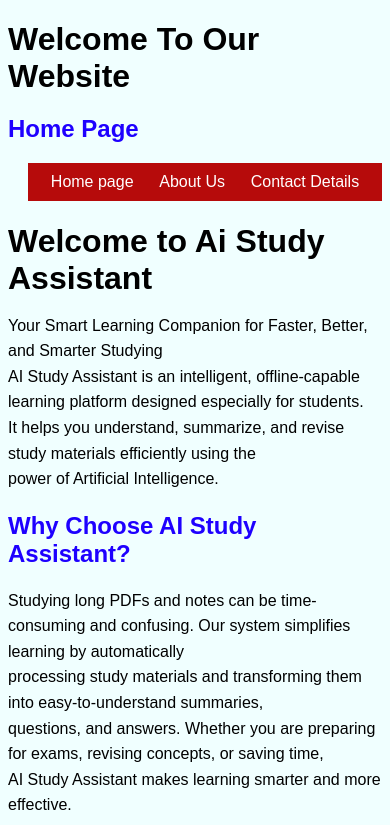
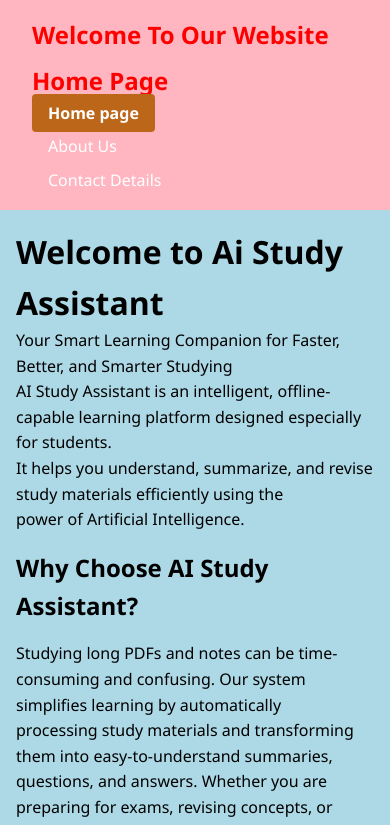
Before and after one commit to anjimodi29/my-html-project, a plain HTML site: page home.html in a window 390 px wide. Shown: the top 825 px of the page. Drawn offline with Linux system fonts and the light colour scheme; files that its build step writes are made by us from their sources; files whose address does not match are found by name.

Commit message:
Add files via upload

```diff
--- a/style.css
+++ b/style.css
@@ -1,101 +1,115 @@
-body {
-    font-family: Arial, Helvetica, sans-serif;
-    background-color:azure;
-    color: black;
-    margin: 3;
-    padding: 2;
-}
-.container {
-     margin: 20px;
-     padding: 15px;
-      border: 2px solid red;
-      background-color:brown;  }
 
-h1 {
-  font-size: 2em;
-  color: black;
-  margin-bottom: 10px;
+* {
+  margin: 0;
+  padding: 0;
+  box-sizing: border-box;
 }
 
-h2 {
-  font-size: 1.5em;
-  color: rgb(30, 0, 255);
+body {
+  font-family: "Segoe UI", Arial, sans-serif;
+  line-height: 1.6;
+  background-color: lightblue;
+  color:black;
+  display: flex;
+  flex-direction: column;
+  min-height: 100vh;
 }
 
 
-p {
-  line-height: 1.6;          /
-
+header {
+  background:lightpink;
+  color:red;
+  padding: 1rem 2rem;
 }
 
-ul {
-  list-style-type: circle ;
-  margin-left: 20px;
+header h1 {
+  margin-bottom: 0.5rem;
+  font-size: 1.8rem;
 }
 
-.debug {
-  border: 1px dashed red;
-  background-color: yellowgreen;
-}
-/* Reusable card style */
-.card {
-  padding: 20px;
-  margin: 10px;
-  border: 1px solid black;
-  background-color: brown;
+nav ul {
+  list-style: none;
+  display: flex;
+  gap: 1.5rem;
 }
 
-.spacing {
-  margin: 10px;
-  padding: 10px;
-}
-nav ul {
-  display: flex; /*enables flexbox layout  for navigation links*/
-}
-.card-container {
-  display: flex; /* enables flexbox layout for cards*/
-}
-.skills {
-  display: flex; /*enables flexbox layout for skills list */
-}
-nav ul {
-  flex-direction: row; /*aligns nav links horizontally*/
-  justify-content: space-around; /*spreads links evenly across the bar*/
-  align-items: center; /*vertically centres nav items*/
-}
-.card-container {
-   flex-direction: row; /* Aligns cards in a row */
-   justify-content: center; /* Centers cards horizontally */
-   align-items: flex-start; /* Aligns cards at the top */
-}
-  .skills {
-    flex-direction: row; /* Aligns skills side by side */
-    justify-content: center; /* Centers skills horizontally */
-   align-items: flex-start; /* Aligns skills at the top */
-}
-nav ul { display: flex; /* Flexbox makes nav horizontal */
-   flex-direction: row; /* Row layout for links */
-    justify-content: space-around; /* Even spacing */
-     background-color: #b60b0b; /* Dark background */
-     list-style: none; /* Removes bullets */
-      padding: 10px;
-    }
-    nav a { color: white; /* White text for contrast */
-       text-decoration: none; /* Removes underline */
-        padding: 8px 12px;
-      }
-.card {
-  background-color: beige;
-  color: aqua;
-  padding: 20px;
-  width: 250px;
-  border-radius: 8px;
-  margin: 10px;
-}
-.card-container {
-  flex-wrap: wrap; /* Allows cards to move to next line on smaller screens */
+nav a {
+  color: #fff;
+  text-decoration: none;
+  padding: 0.5rem 1rem;
+  transition: background 0.3s ease, color 0.3s ease;
 }
 
-.skills {
-  flex-wrap: wrap; /* Skills wrap neatly on small screens */
+nav a:hover {
+  background: #51345e;
+  border-radius: 4px;
 }
+
+
+nav a.active {
+  background: #bc661a;
+  color: #ffffff;
+  border-radius: 4px;
+  font-weight: bold;
+}
+
+main {
+  flex: 1;
+  padding: 2rem;
+  max-width: 1000px;
+  margin: auto;
+}
+
+main h2 {
+  margin-bottom: 1rem;
+  color: black;
+}
+
+main p {
+  margin-bottom: 1rem;
+}
+
+
+footer {
+  background: lightcoral;
+  color: #fff;
+  text-align: center;
+  padding: 1rem;
+  margin-top: auto;
+}
+
+.container {
+  max-width: 1200px;
+  margin: auto;
+  padding: 0 2rem;
+}
+
+.btn {
+  display: inline-block;
+  background: #1abc9c;
+  color: #fff;
+  padding: 0.6rem 1.2rem;
+  border-radius: 4px;
+  text-decoration: none;
+  transition: background 0.3s ease;
+}
+
+.btn:hover {
+  background: #16a085;
+}
+
+
+@media (max-width: 768px) {
+  nav ul {
+    flex-direction: column;
+    gap: 0.5rem;
+  }
+
+  header h1 {
+    font-size: 1.5rem;
+  }
+
+  main {
+    padding: 1rem;
+  }
+}
```
